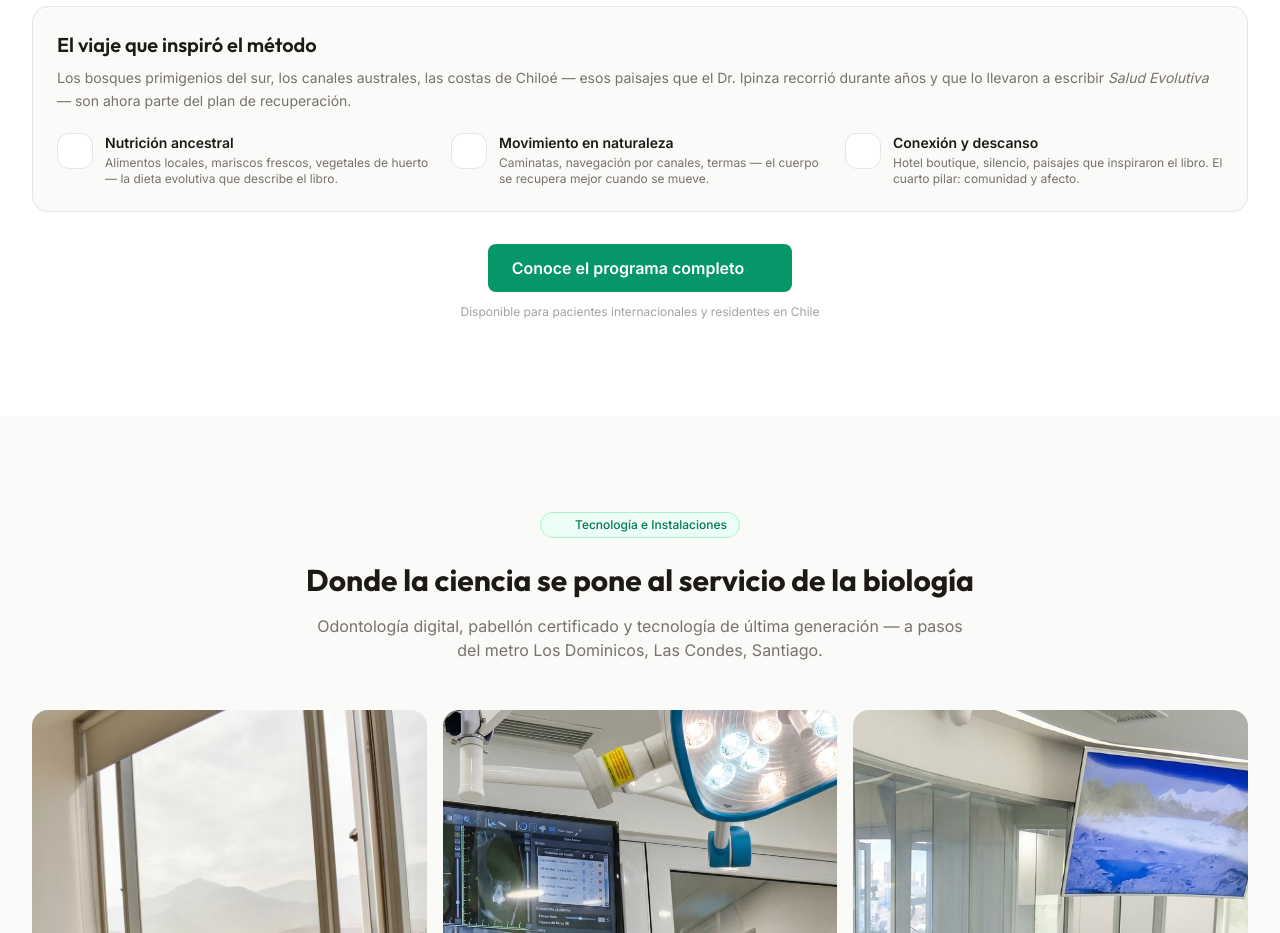
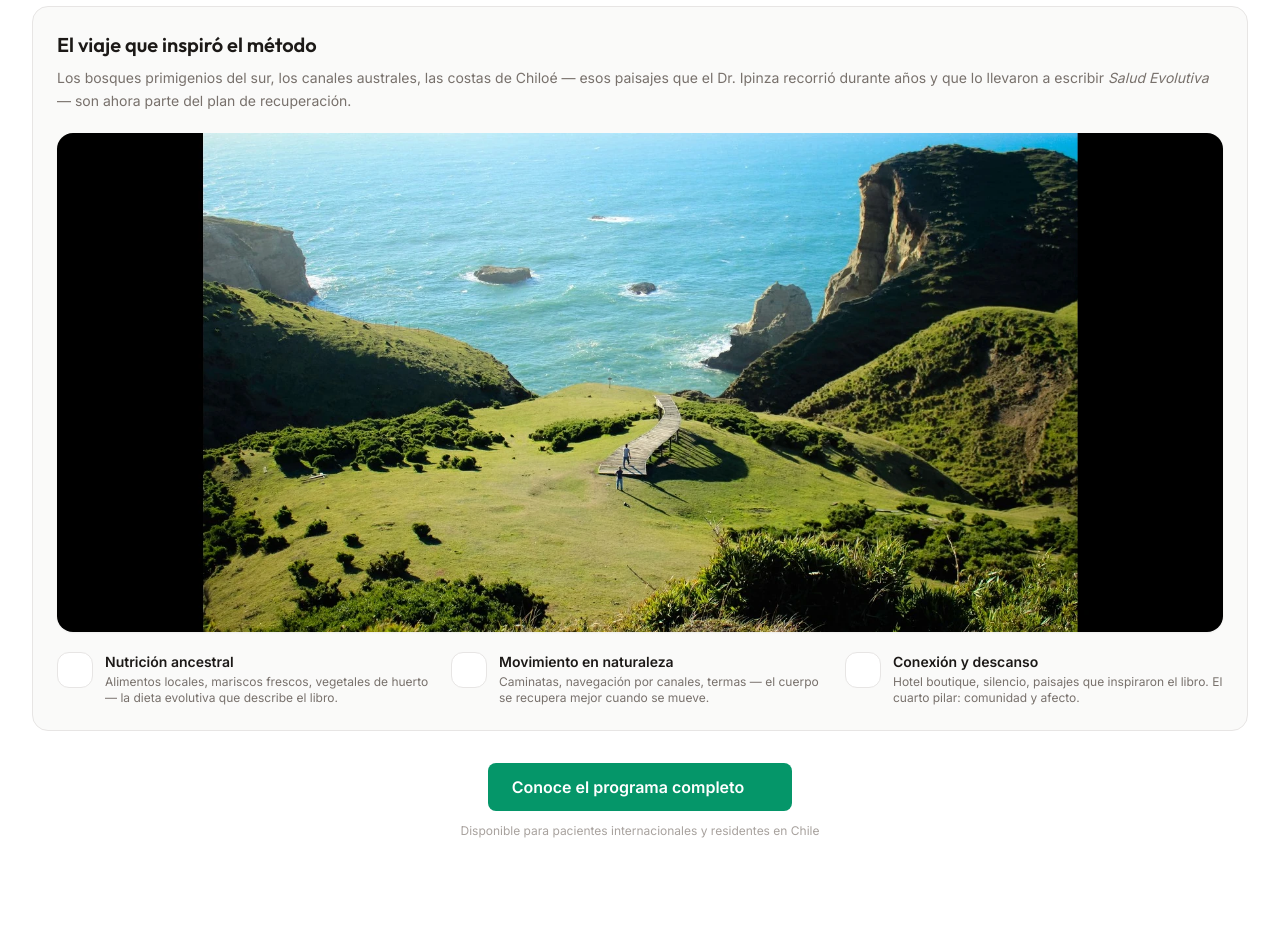
Before and after one commit to desarrollo33-lab/centro-salud-holistica, an Astro site: page / in a window 1280 px wide. Shown: the part 4740-5673 px from the top of the page. Built offline with nearby package versions, Linux system fonts and the light colour scheme; Astro itself is replaced by a stand-in of ours; some icons are missing.

Commit message:
feat: add Chiloé cinematic widescreen image (21:9 crop, 353KB JPG -> 305KB WebP)

```diff
--- a/src/pages/index.astro
+++ b/src/pages/index.astro
@@ -299,6 +299,15 @@ const testimonials = [
         <p class="text-sm text-neutral-500 leading-relaxed mb-5">
           Los bosques primigenios del sur, los canales australes, las costas de Chiloé — esos paisajes que el Dr. Ipinza recorrió durante años y que lo llevaron a escribir <em>Salud Evolutiva</em> — son ahora parte del plan de recuperación.
         </p>
+        <div class="rounded-xl overflow-hidden shadow-sm mb-5">
+          <img
+            src="/images/chiloe.webp"
+            alt="Parque Nacional de Chiloé — el paisaje que inspiró el método de Salud Evolutiva"
+            class="w-full object-cover"
+            style="aspect-ratio: 21/9;"
+            loading="lazy"
+          />
+        </div>
         <div class="grid grid-cols-1 md:grid-cols-3 gap-4">
           <div class="flex items-start gap-3">
             <div class="w-9 h-9 bg-white border border-neutral-200 rounded-lg flex items-center justify-center shrink-0">
```
Also changed, not shown: public/images/chiloe.webp (added).
